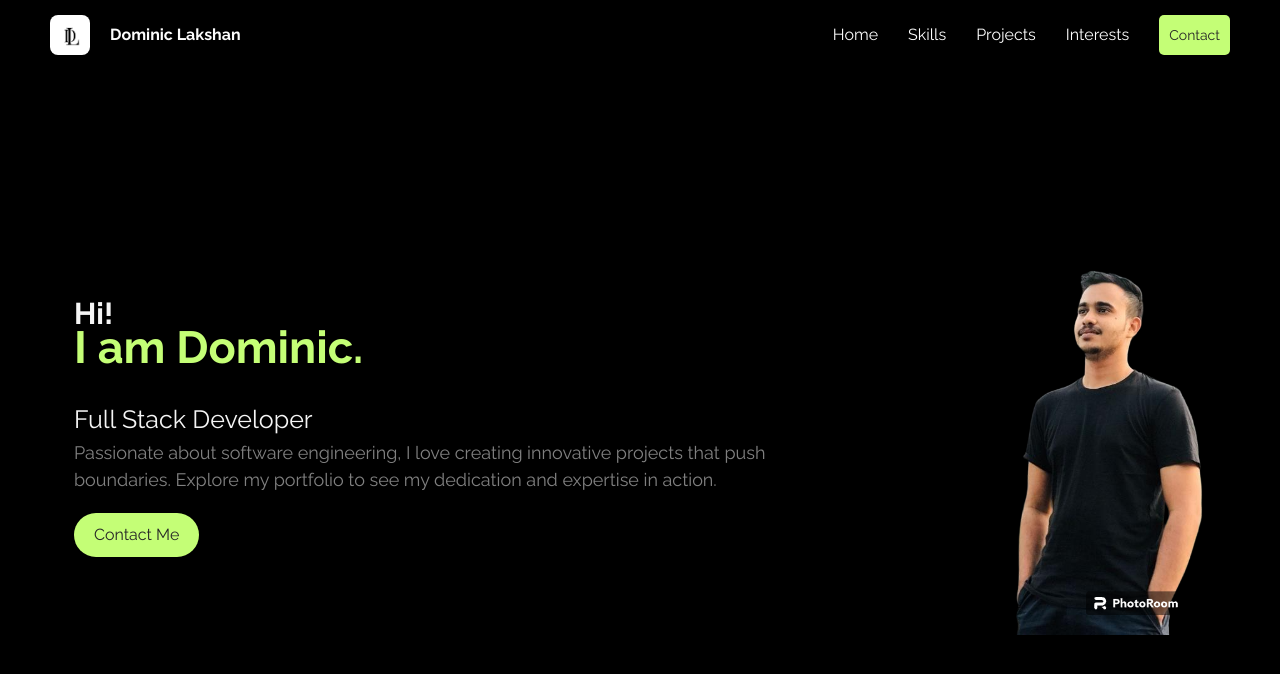
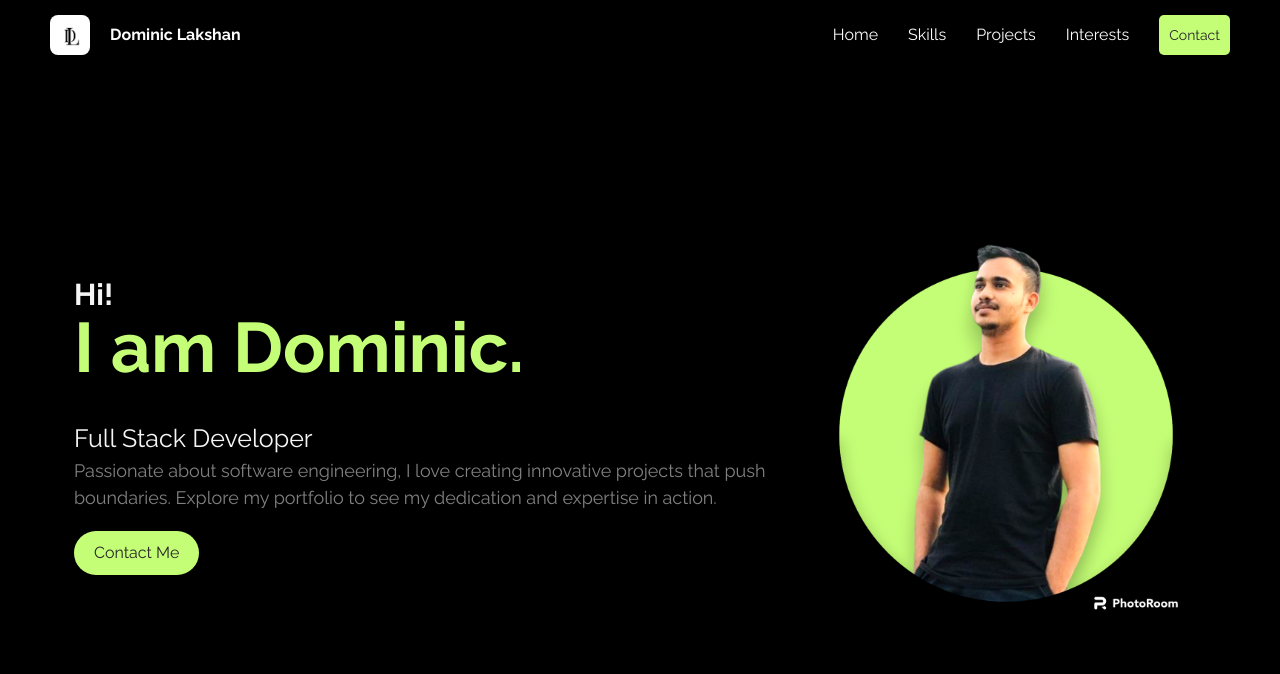
Before and after one commit to lakshankd/Portfolio, a Next.js app: page / in a window 1280 px wide. Shown: the top 674 px of the page. Built offline with nearby package versions, Linux system fonts and the light colour scheme.

Commit message:
adding animation.

```diff
--- a/src/components/hero/HeroSection.js
+++ b/src/components/hero/HeroSection.js
@@ -18,7 +18,7 @@ export default function HeroSection() {
       </div>
       <div className={styles.img_section}>
         <Image
-          src="/my-photo-PhotoRoom (1).png"
+          src="/my-photo-edited.png"
           width={400}
           height={400}
           alt="image"
--- a/src/components/hero/hero.module.css
+++ b/src/components/hero/hero.module.css
@@ -21,7 +21,7 @@
 }
 
 .info_section_head2 {
-  font-size: 45px;
+  font-size: 70px;
   font-weight: bolder;
   color: #c4fe76;
 }
```
Also changed, not shown: public/my-photo-edited.png (added).
